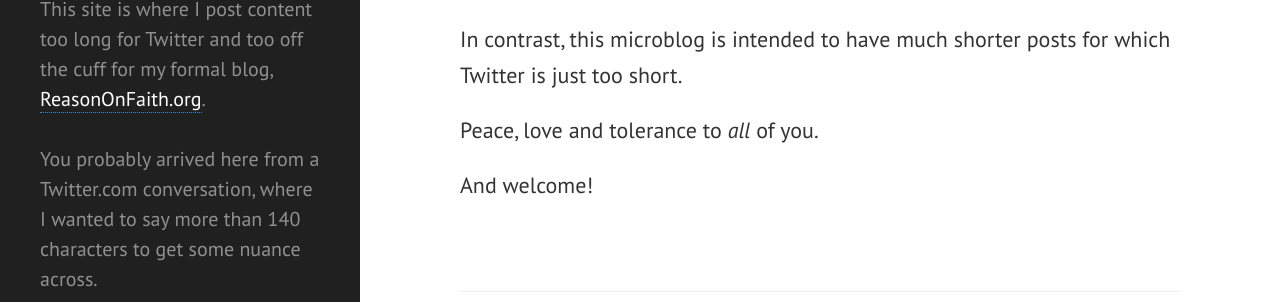
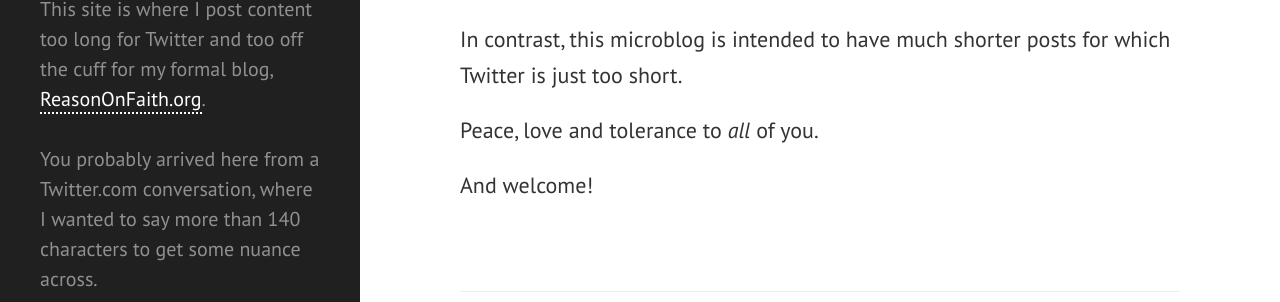
Before and after one commit to ReasonOnFaith/ReasonOnFaith.github.io, a Jekyll site: the page built from _posts/2016-03-27-microblog-welcome.markdown, in a window 1280 px wide. Shown: the part 454-756 px from the top of the page. Built offline with Jekyll 4.4.1, drawn with Linux system fonts in a browser that asks for light colours.

Commit message:
no message

```diff
--- a/public/css/hyde.css
+++ b/public/css/hyde.css
@@ -121,7 +121,8 @@ p.lead a,
 p.lead a,
 .sidebar-nav-item a:focus {
   text-decoration: none;
-  border-bottom: 1px #268bd2 dotted;
+  color: #fff;
+  border-bottom: 2px #fff dotted;
  }
 
 .sidebar-nav-item.active {
```
